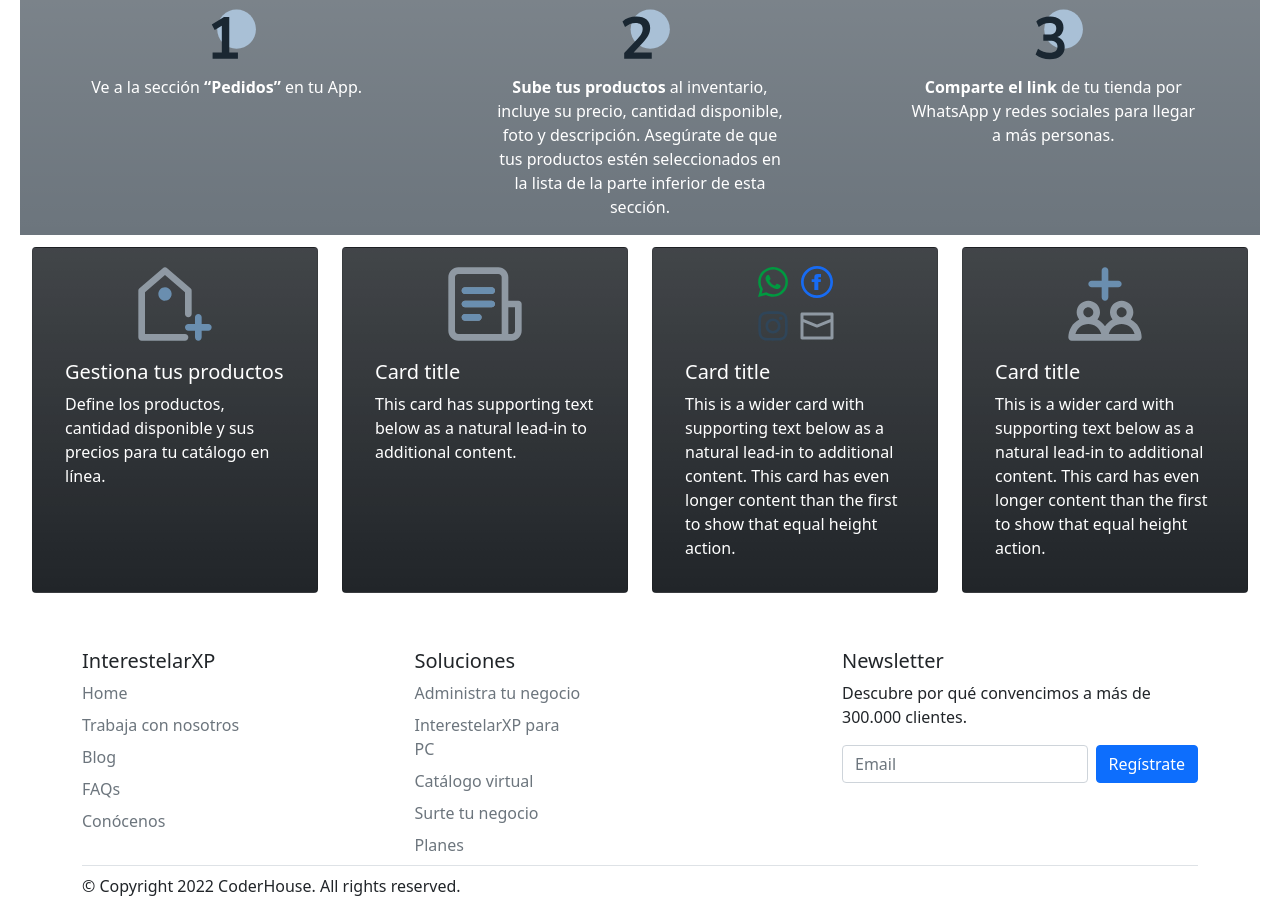
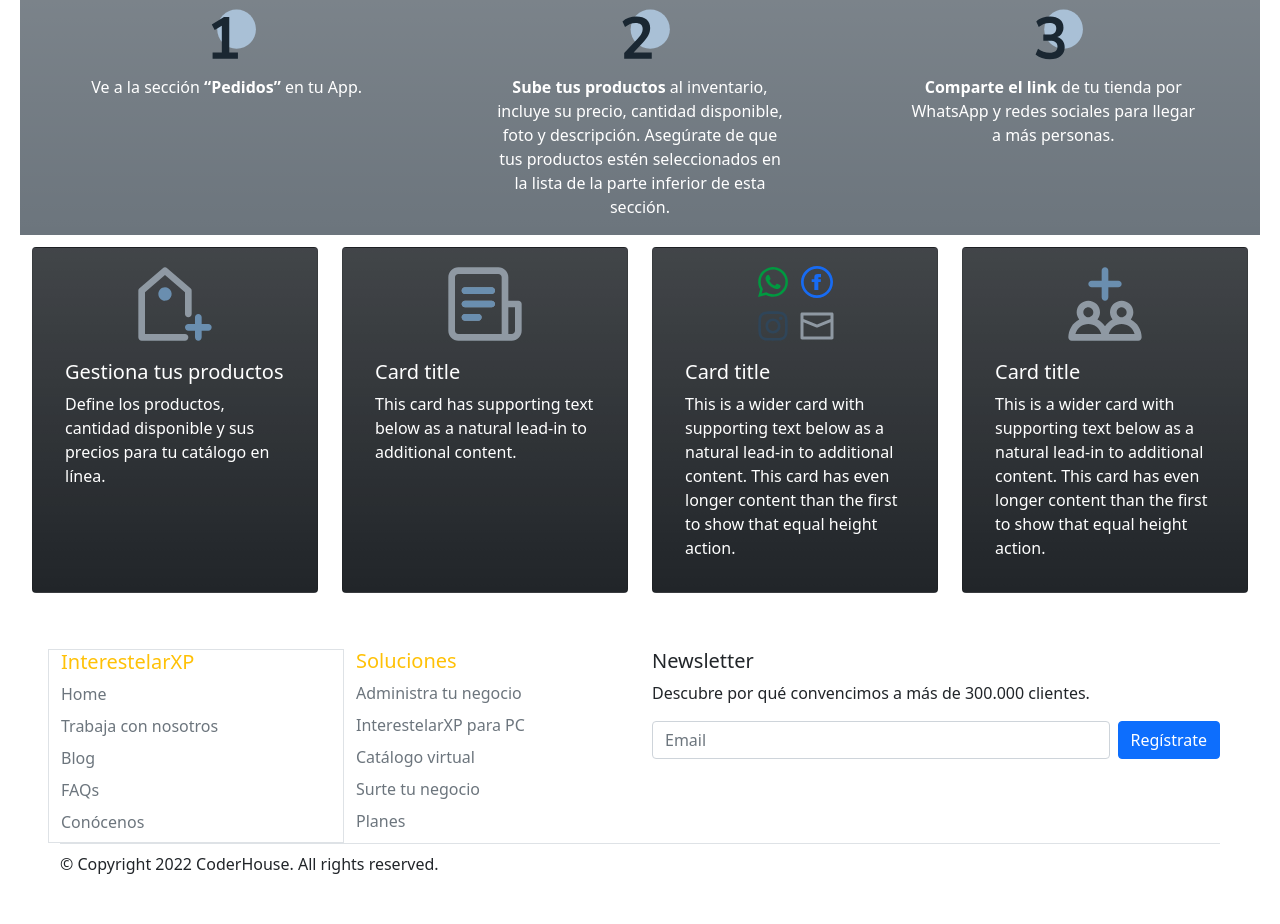
Before and after one commit to francobertinatti/Proyecto_Final_Bootstrap_Coderhouse, a plain HTML site: page index.html in a window 1280 px wide. Shown: the part 570-1494 px from the top of the page. After the commit the page ends 1472 px from the top, so only its background shows below. Drawn offline with nearby package versions, Linux system fonts and the light colour scheme.

Commit message:
arreglando footer

```diff
--- a/index.html
+++ b/index.html
@@ -155,11 +155,11 @@
             AOS.init();
         </script>
     </main>
-    <div class="container">
-        <footer class="pt-5">
+    <div class="container-fluid">
+        <footer class="pt-5 mx-5">
             <div class="row justify-content-between">
-            <div class="col-2">
-                <h5 class="text-red">InterestelarXP</h5>
+            <div class="col-lg-3 col-mb-12 border">
+                <h5 class="text-warning">InterestelarXP</h5>
                 <ul class="nav flex-column">
                 <li class="nav-item mb-2"><a href="#" class="nav-link p-0 text-muted">Home</a></li>
                 <li class="nav-item mb-2"><a href="#" class="nav-link p-0 text-muted">Trabaja con nosotros</a></li>
@@ -169,8 +169,8 @@
                 </ul>
             </div>
 
-            <div class="col-2">
-                <h5>Soluciones</h5>
+            <div class="col-lg-3 col-mb-12">
+                <h5 class="text-warning">Soluciones</h5>
                 <ul class="nav flex-column">
                 <li class="nav-item mb-2"><a href="#" class="nav-link p-0 text-muted">Administra tu negocio</a></li>
                 <li class="nav-item mb-2"><a href="#" class="nav-link p-0 text-muted">InterestelarXP para PC</a></li>
@@ -180,7 +180,7 @@
                 </ul>
             </div>
 
-            <div class="col-4 offset-1">
+            <div class="col-lg-6 col-mb-12">
                 <form>
                 <h5>Newsletter</h5>
                 <p>Descubre por qué convencimos a más de 300.000 clientes.</p>
```
